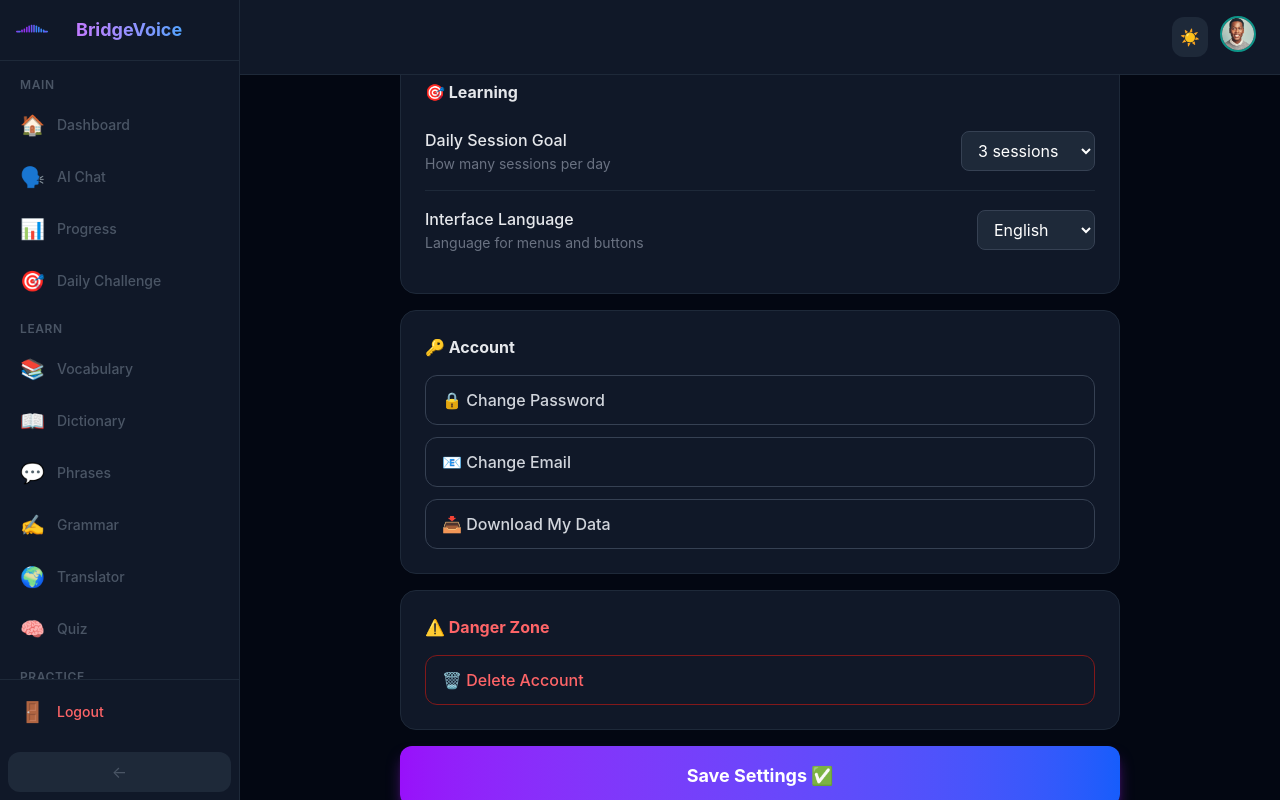
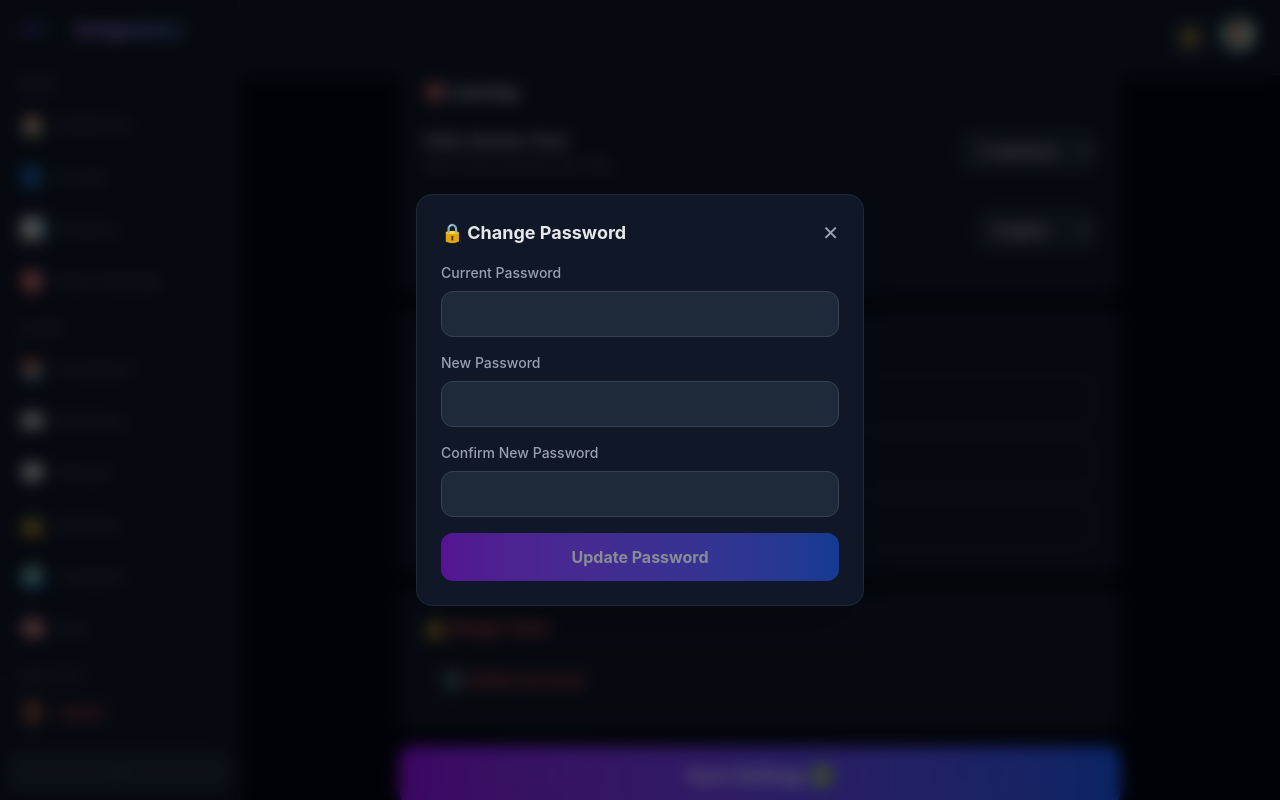
Before and after one commit to BridgeVoice/bridgevoice-frontend, a React (Vite) app: page /settings in a window 1280 px wide. Both pictures are taken after a click on the button "🔒 Change Password". Shown: the part 1243-2043 px from the top of the page. Built offline with nearby package versions, Linux system fonts and the light colour scheme.

Commit message:
Remove Privacy section, add working Change Password modal

```diff
--- a/src/pages/Settings.jsx
+++ b/src/pages/Settings.jsx
@@ -13,7 +13,6 @@ function Settings() {
   const [selectedCharacter, setSelectedCharacter] = useState(getCharacterPreference())
   const [previewSpeaking, setPreviewSpeaking] = useState(null)
   const [previewWord, setPreviewWord]       = useState(null)
-  // Shared voice control — owns audioRef/wordTimerRef and stops speech on unmount
   const { audioRef, wordTimerRef, stopSpeaking } = useVoicePlayback(() => {
     setPreviewSpeaking(null)
     setPreviewWord(null)
@@ -26,9 +25,16 @@ function Settings() {
     soundEffects: true,
     autoSpeak: true,
     language: 'English',
-    privacy: 'public',
     dailyGoal: '3',
   })
+
+  const [showPasswordModal, setShowPasswordModal] = useState(false)
+  const [currentPassword, setCurrentPassword] = useState('')
+  const [newPassword, setNewPassword] = useState('')
+  const [confirmPassword, setConfirmPassword] = useState('')
+  const [passwordError, setPasswordError] = useState('')
+  const [passwordSuccess, setPasswordSuccess] = useState(false)
+  const [passwordLoading, setPasswordLoading] = useState(false)
 
   const handleToggle  = (key)        => setSettings(prev => ({ ...prev, [key]: !prev[key] }))
   const handleChange  = (key, value) => setSettings(prev => ({ ...prev, [key]: value }))
@@ -39,7 +45,6 @@ function Settings() {
   }
 
   const handlePreview = async (character) => {
-    // Stop any preview already playing (both Groq audio and browser speech)
     stopSpeaking()
 
     const startTaps = (charId) => {
@@ -73,7 +78,6 @@ function Settings() {
       }
     } catch { /* fall through */ }
 
-    // Browser fallback — pick gendered voice by name
     if (!('speechSynthesis' in window)) return
     const isFemale      = ['happy', 'professional'].includes(character.id)
     const genderedVoice = await getBrowserVoice(isFemale)
@@ -105,6 +109,52 @@ function Settings() {
       localStorage.clear()
       navigate('/')
     }
+  }
+
+  const handleChangePassword = async () => {
+    setPasswordError('')
+
+    if (newPassword.length < 8) {
+      setPasswordError('New password must be at least 8 characters long')
+      return
+    }
+    if (newPassword !== confirmPassword) {
+      setPasswordError('New passwords do not match')
+      return
+    }
+
+    setPasswordLoading(true)
+    try {
+      const email = localStorage.getItem('email')
+      const response = await fetch('http://127.0.0.1:8000/api/users/change-password', {
+        method: 'PUT',
+        headers: { 'Content-Type': 'application/json' },
+        body: JSON.stringify({
+          email,
+          current_password: currentPassword,
+          new_password: newPassword,
+        }),
+      })
+      const data = await response.json()
+      if (response.ok) {
+        setPasswordSuccess(true)
+        setCurrentPassword('')
+        setNewPassword('')
+        setConfirmPassword('')
+        setTimeout(() => {
+          setPasswordSuccess(false)
+          setShowPasswordModal(false)
+        }, 1500)
+      } else {
+        const message = Array.isArray(data.detail)
+          ? data.detail.map(e => e.msg).join(', ')
+          : data.detail || 'Could not change password'
+        setPasswordError(message)
+      }
+    } catch (err) {
+      setPasswordError('Cannot connect to server. Make sure backend is running.')
+    }
+    setPasswordLoading(false)
   }
 
   const Toggle = ({ keyName }) => (
@@ -202,7 +252,6 @@ function Settings() {
                         : 'border-gray-200 dark:border-gray-800 bg-gray-50 dark:bg-gray-950 hover:border-gray-400 dark:hover:border-gray-600'
                     }`}
                   >
-                    {/* live animated avatar */}
                     <CharacterAvatar
                       personality={char.id}
                       isSpeaking={isSpeaking}
@@ -277,7 +326,10 @@ function Settings() {
           <div className="bg-white dark:bg-gray-900 border border-gray-200 dark:border-gray-800 rounded-2xl p-6">
             <h3 className="font-bold text-gray-800 dark:text-gray-200 mb-4">🔑 Account</h3>
             <div className="space-y-3">
-              <button className="w-full text-left px-4 py-3 rounded-xl border border-gray-300 dark:border-gray-700 hover:border-gray-500 hover:bg-gray-100 dark:hover:bg-gray-800 transition text-gray-700 dark:text-gray-300 font-medium">
+              <button
+                onClick={() => setShowPasswordModal(true)}
+                className="w-full text-left px-4 py-3 rounded-xl border border-gray-300 dark:border-gray-700 hover:border-gray-500 hover:bg-gray-100 dark:hover:bg-gray-800 transition text-gray-700 dark:text-gray-300 font-medium"
+              >
                 🔒 Change Password
               </button>
               <button className="w-full text-left px-4 py-3 rounded-xl border border-gray-300 dark:border-gray-700 hover:border-gray-500 hover:bg-gray-100 dark:hover:bg-gray-800 transition text-gray-700 dark:text-gray-300 font-medium">
@@ -309,6 +361,74 @@ function Settings() {
 
         </div>
       </div>
+
+      {showPasswordModal && (
+        <div className="fixed inset-0 bg-gray-900/30 dark:bg-black/60 backdrop-blur-sm z-50 flex items-center justify-center p-4">
+          <div className="bg-white dark:bg-gray-900 border border-gray-200 dark:border-gray-800 rounded-2xl w-full max-w-md p-6 shadow-2xl">
+            <div className="flex justify-between items-center mb-4">
+              <h3 className="font-bold text-lg text-gray-800 dark:text-gray-200">🔒 Change Password</h3>
+              <button
+                onClick={() => { setShowPasswordModal(false); setPasswordError(''); setCurrentPassword(''); setNewPassword(''); setConfirmPassword('') }}
+                className="text-gray-400 hover:text-gray-700 dark:hover:text-white transition text-xl"
+              >
+                ✕
+              </button>
+            </div>
+
+            {passwordSuccess ? (
+              <div className="bg-green-100 dark:bg-green-900 dark:bg-opacity-30 border border-green-300 dark:border-green-700 text-green-700 dark:text-green-400 px-4 py-3 rounded-xl text-sm">
+                ✅ Password updated successfully!
+              </div>
+            ) : (
+              <div className="space-y-4">
+                {passwordError && (
+                  <div className="bg-red-100 dark:bg-red-900 dark:bg-opacity-30 border border-red-300 dark:border-red-700 text-red-700 dark:text-red-400 px-4 py-3 rounded-xl text-sm">
+                    {passwordError}
+                  </div>
+                )}
+
+                <div>
+                  <label className="block text-sm font-medium text-gray-600 dark:text-gray-400 mb-2">Current Password</label>
+                  <input
+                    type="password"
+                    value={currentPassword}
+                    onChange={e => setCurrentPassword(e.target.value)}
+                    className="w-full bg-gray-50 dark:bg-gray-800 border border-gray-300 dark:border-gray-700 rounded-xl px-4 py-2.5 text-gray-900 dark:text-white focus:outline-none focus:border-purple-500 transition"
+                  />
+                </div>
+
+                <div>
+                  <label className="block text-sm font-medium text-gray-600 dark:text-gray-400 mb-2">New Password</label>
+                  <input
+                    type="password"
+                    value={newPassword}
+                    onChange={e => setNewPassword(e.target.value)}
+                    className="w-full bg-gray-50 dark:bg-gray-800 border border-gray-300 dark:border-gray-700 rounded-xl px-4 py-2.5 text-gray-900 dark:text-white focus:outline-none focus:border-purple-500 transition"
+                  />
+                </div>
+
+                <div>
+                  <label className="block text-sm font-medium text-gray-600 dark:text-gray-400 mb-2">Confirm New Password</label>
+                  <input
+                    type="password"
+                    value={confirmPassword}
+                    onChange={e => setConfirmPassword(e.target.value)}
+                    className="w-full bg-gray-50 dark:bg-gray-800 border border-gray-300 dark:border-gray-700 rounded-xl px-4 py-2.5 text-gray-900 dark:text-white focus:outline-none focus:border-purple-500 transition"
+                  />
+                </div>
+
+                <button
+                  onClick={handleChangePassword}
+                  disabled={passwordLoading || !currentPassword || !newPassword || !confirmPassword}
+                  className="w-full bg-gradient-to-r from-purple-600 to-blue-600 hover:from-purple-500 hover:to-blue-500 text-white py-3 rounded-xl font-bold transition disabled:opacity-50"
+                >
+                  {passwordLoading ? 'Updating...' : 'Update Password'}
+                </button>
+              </div>
+            )}
+          </div>
+        </div>
+      )}
     </Layout>
   )
 }
```
